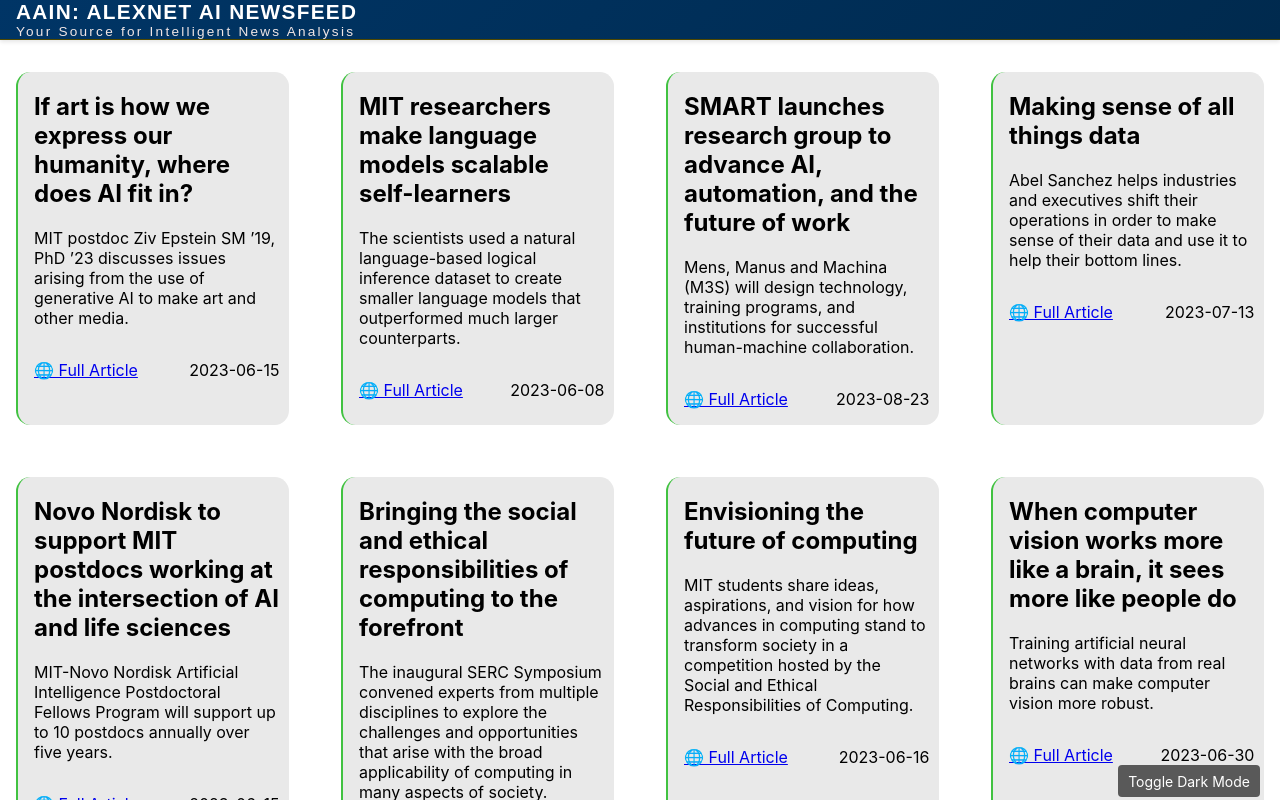
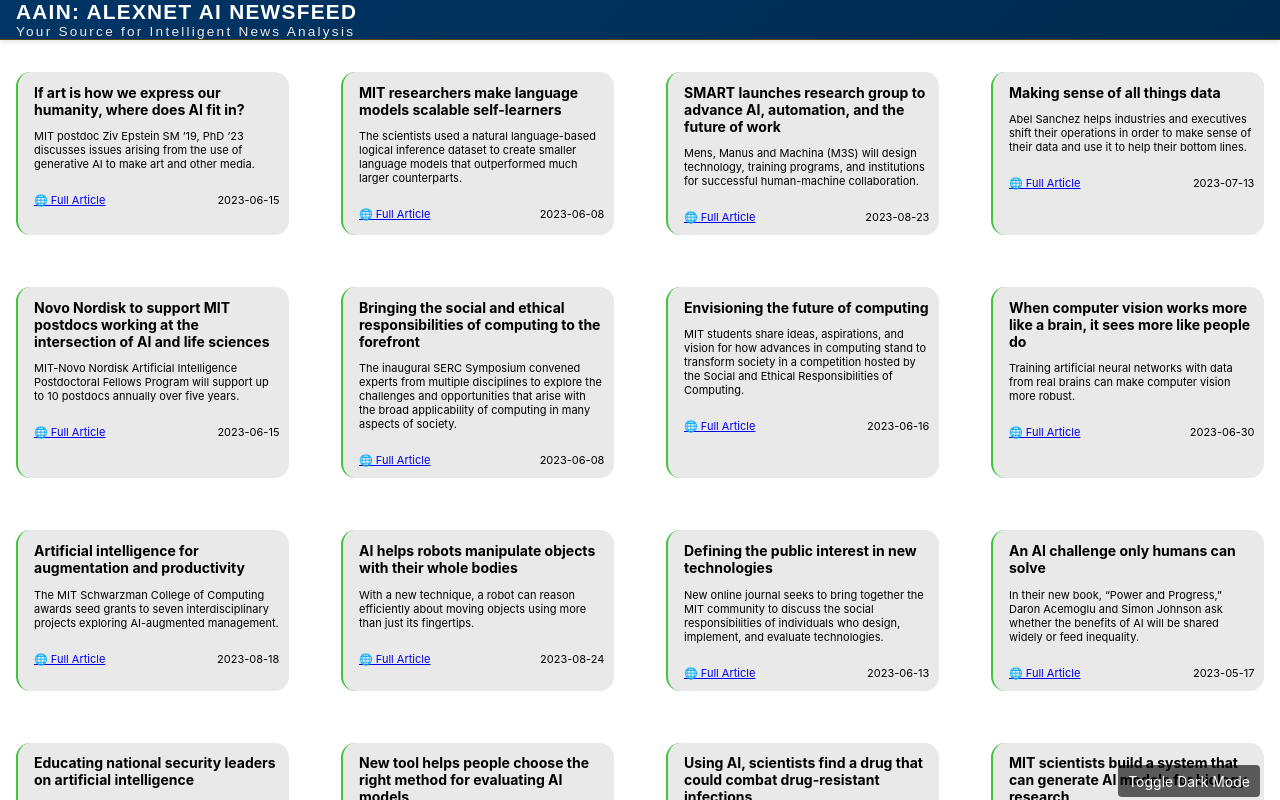
Before and after one commit to OlofHarrysson/iths-data-engineering-group-alexnet, a React (Create React App) app in the folder app/: page / in a window 1280 px wide. Shown: the top 800 px of the page. Built offline with nearby package versions, Linux system fonts and the light colour scheme.

Commit message:
reduce font size

```diff
--- a/app/src/index.css
+++ b/app/src/index.css
@@ -11,3 +11,16 @@
   font-family: source-code-pro, Menlo, Monaco, Consolas, 'Courier New',
     monospace;
 }
+
+h2 {
+  font-size: 14px;
+  font-weight: bolder;
+}
+
+p {
+  font-size: 11px;
+}
+
+a {
+  font-size: 11px;
+}
```
